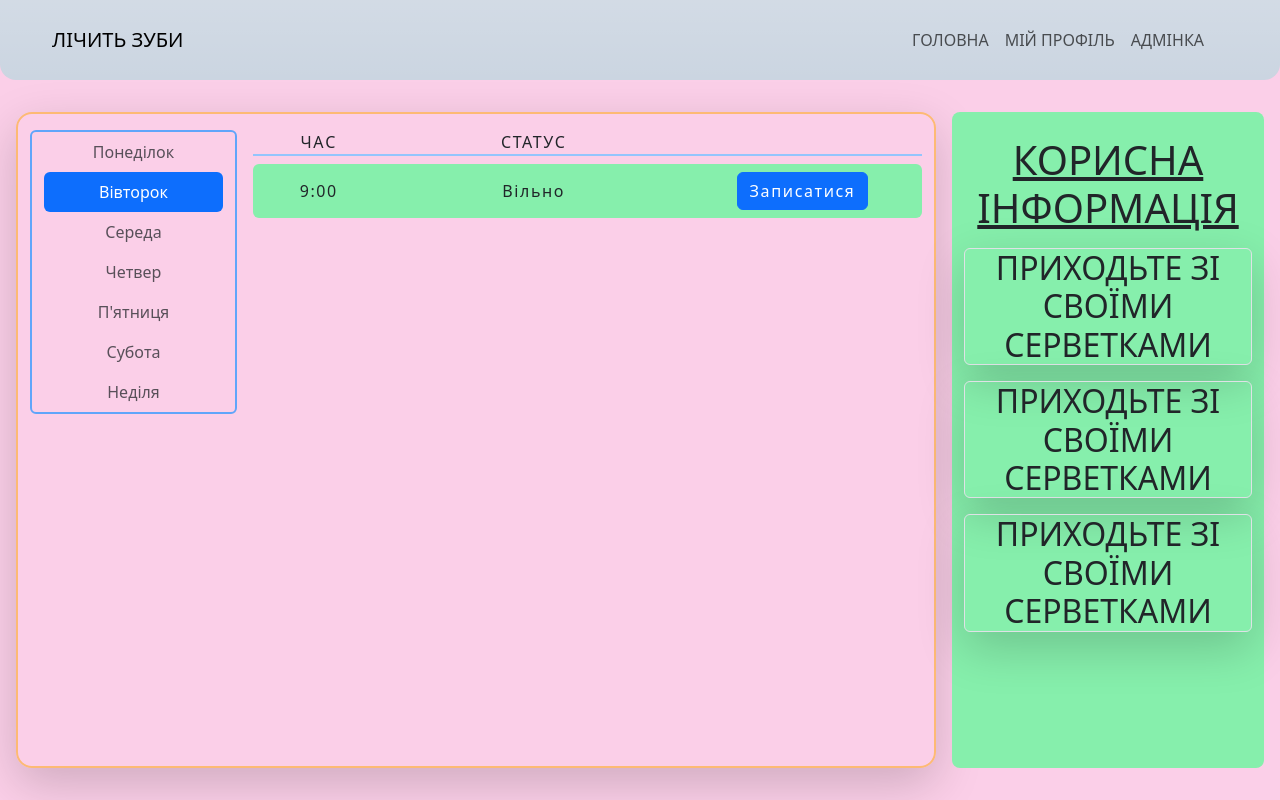
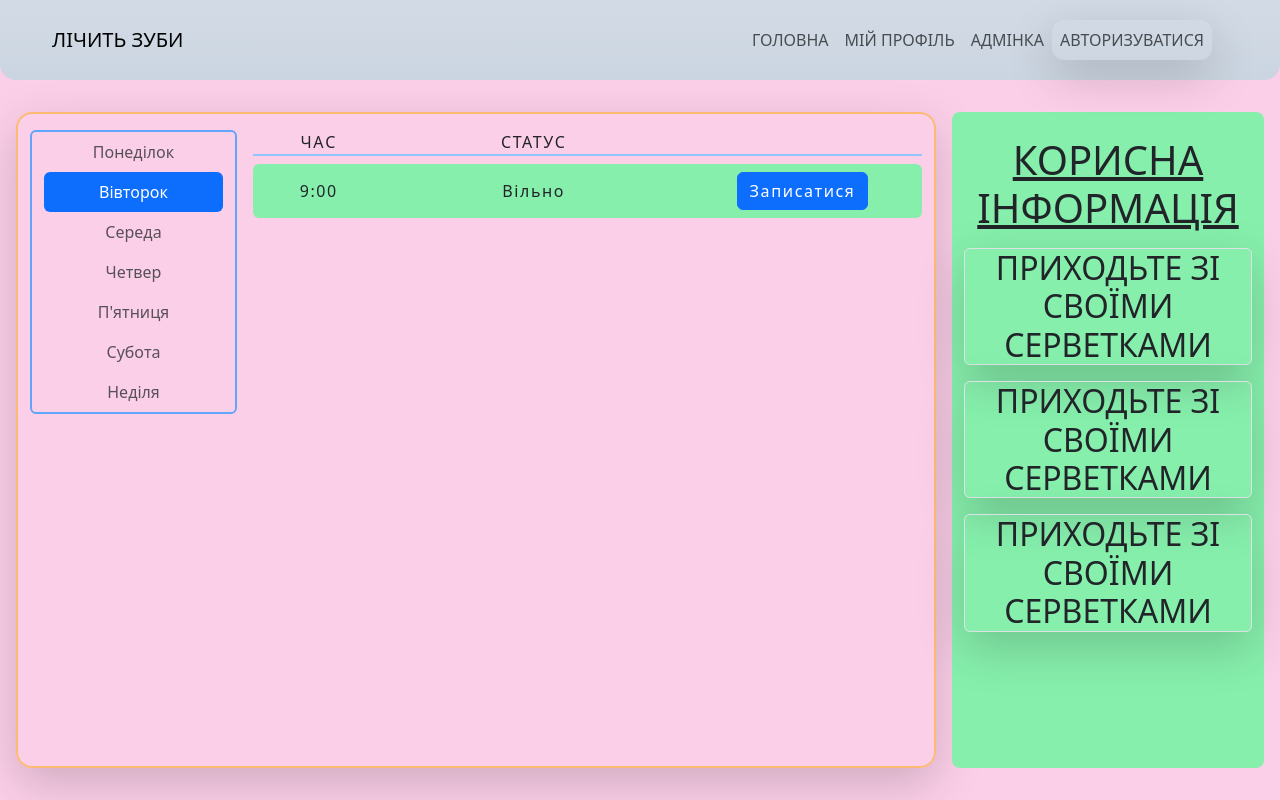
Before and after one commit to VladGrushevoi/learning-typescript, a React (Vite) app in the folder e-journal/: page / in a window 1280 px wide. Built offline with nearby package versions, Linux system fonts and the light colour scheme.

Commit message:
add button to auth page

```diff
--- a/e-journal/src/components/navbar/Navbar.tsx
+++ b/e-journal/src/components/navbar/Navbar.tsx
@@ -34,6 +34,11 @@ export const NavBar = () => {
                                         href="/administrator/2222">
                                         АДМІНКА
                                     </Nav.Link>
+                                    <Nav.Link
+                                        className="rounded-xl shadow-lg shadow-blue-500"
+                                        href="/auth">
+                                        АВТОРИЗУВАТИСЯ
+                                    </Nav.Link>
                                 </Nav>
                             </Offcanvas.Body>
                         </Navbar.Offcanvas>
```
